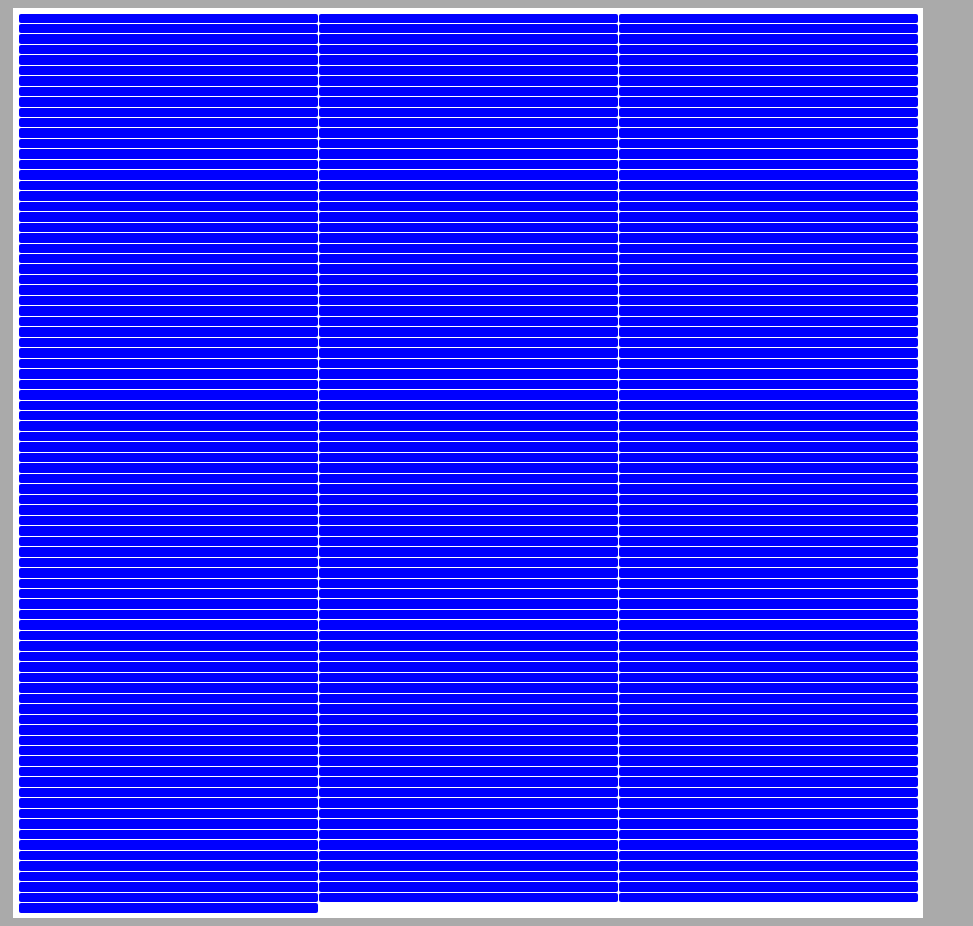
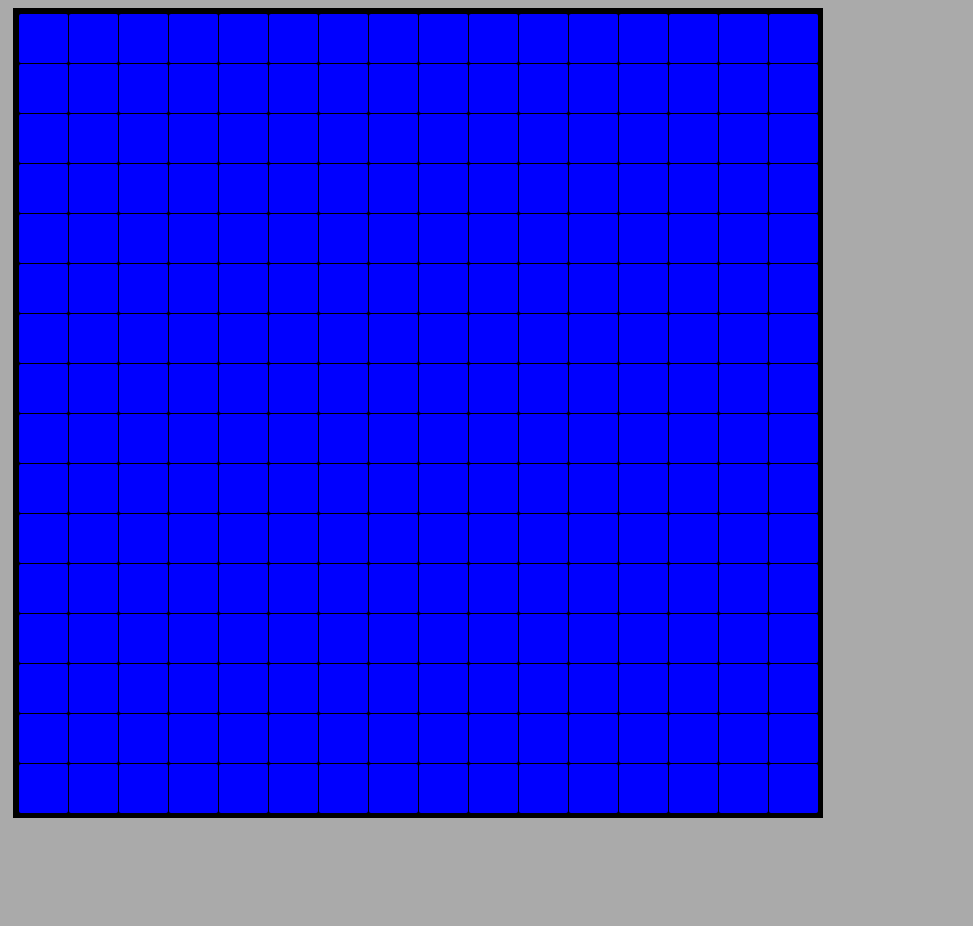
Before and after one commit to genga898/Etch-A-Sketch, a plain HTML site: page index.html in a window 1280 px wide. Shown: the whole page, without its empty margins (0-973 px from the left). After the commit the page ends 826 px from the top, so only its background shows below. Drawn offline with Linux system fonts and the light colour scheme.

Commit message:
Update grid-template

```diff
--- a/style.css
+++ b/style.css
@@ -1,13 +1,14 @@
 body{
     background-color: rgba(128, 128, 128, 0.664);
+    box-sizing: border-box;
 }
 .container{
     display: grid;
-    grid-template-columns: auto auto auto;
-    background-color: rgb(255, 255, 255);
+    grid-template-columns: repeat(16, 50px);
+    background-color: rgb(0, 0, 0);
     border: 5px;
     margin: 5px;
     padding: 5px;
-    height: 900px;
-    width: 900px;
+    height: 800px;
+    width: 800px;
 }
```
